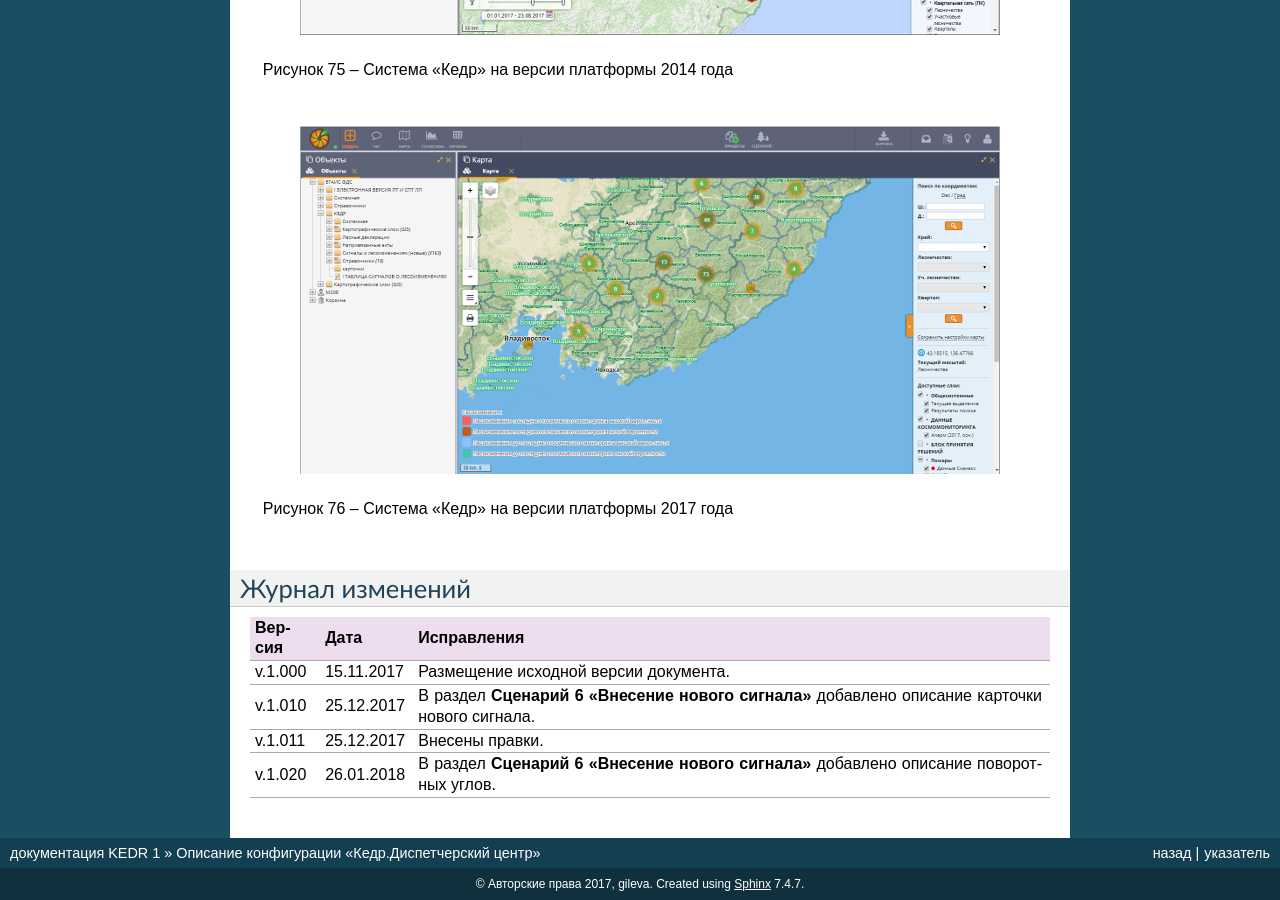
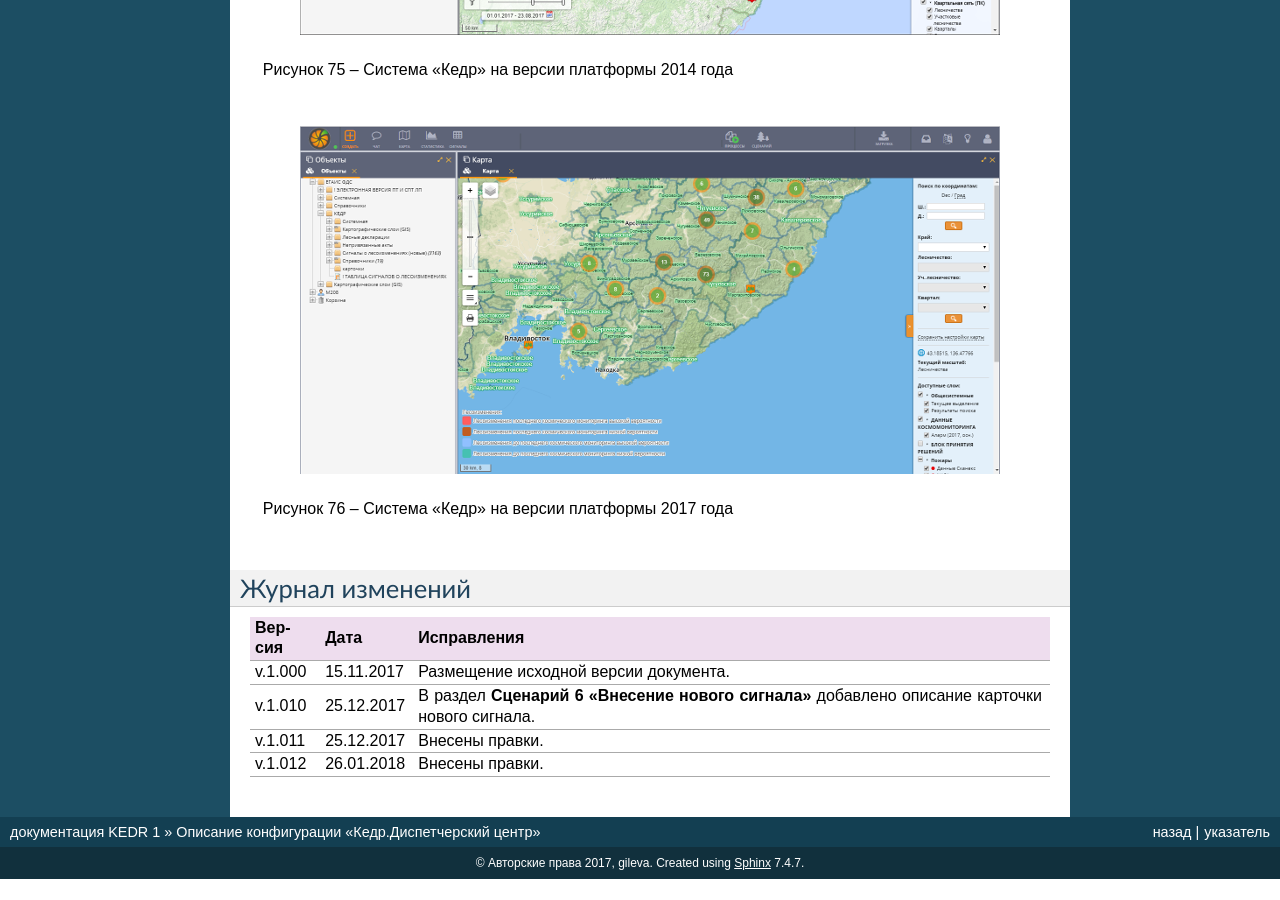
Before and after one commit to citoruspm/kedrsys, a Sphinx documentation site: the page built from source/kedr.rst, in a window 1280 px wide and 900 px high, scrolled down 56896 px. Built offline with Sphinx 7.4.7, drawn with Linux system fonts in a browser that asks for light colours; formulas are drawn with MathJax 3; after the commit the page ends 57775 px from its top, so only the background shows below that.

Commit message:
Update kedr.rst

```diff
--- a/source/kedr.rst
+++ b/source/kedr.rst
@@ -1791,7 +1791,7 @@
 +-----------+--------------+-------------------------------------------------------------------------------------------------+
 | v.1.011   | 25.12.2017   | Внесены правки.                                                                                 |
 +-----------+--------------+-------------------------------------------------------------------------------------------------+
-| v.1.020   | 26.01.2018   | В раздел **Сценарий 6 «Внесение нового сигнала»** добавлено описание поворотных углов.          |
+| v.1.012   | 26.01.2018   | Внесены правки.                                                                                 |
 +-----------+--------------+-------------------------------------------------------------------------------------------------+
 
 .. |image0| image:: https://github.com/citoruspm/kedrsys/blob/master/source/_static/zapros_snimkov_3.png?raw=true
```
